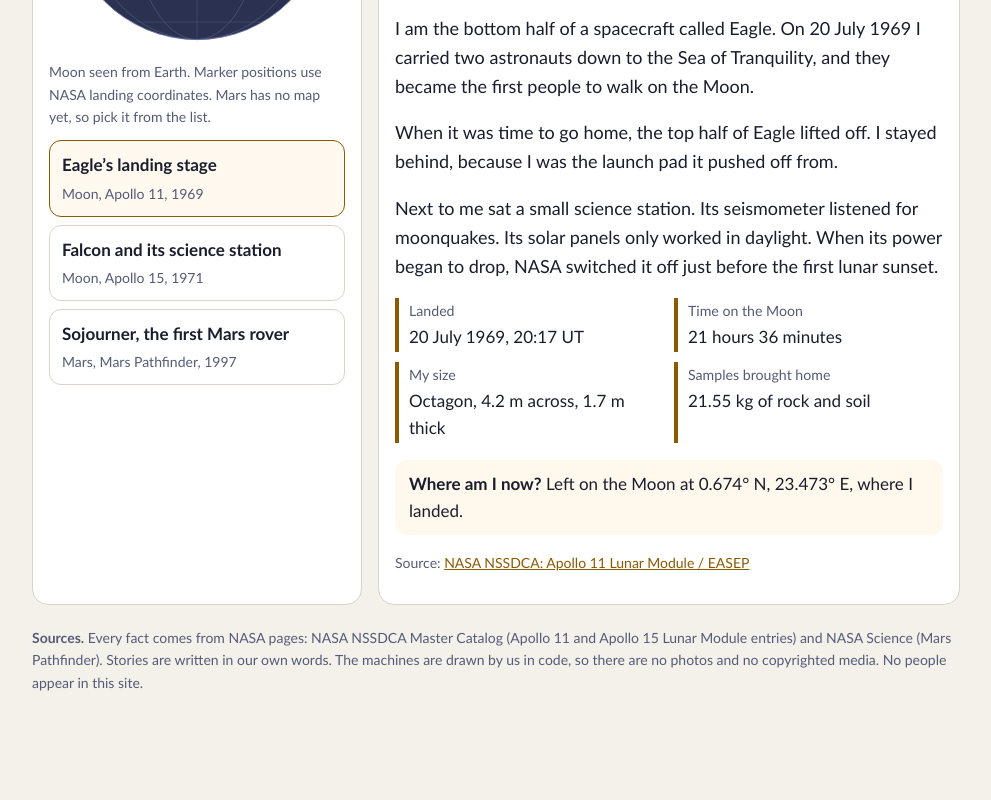
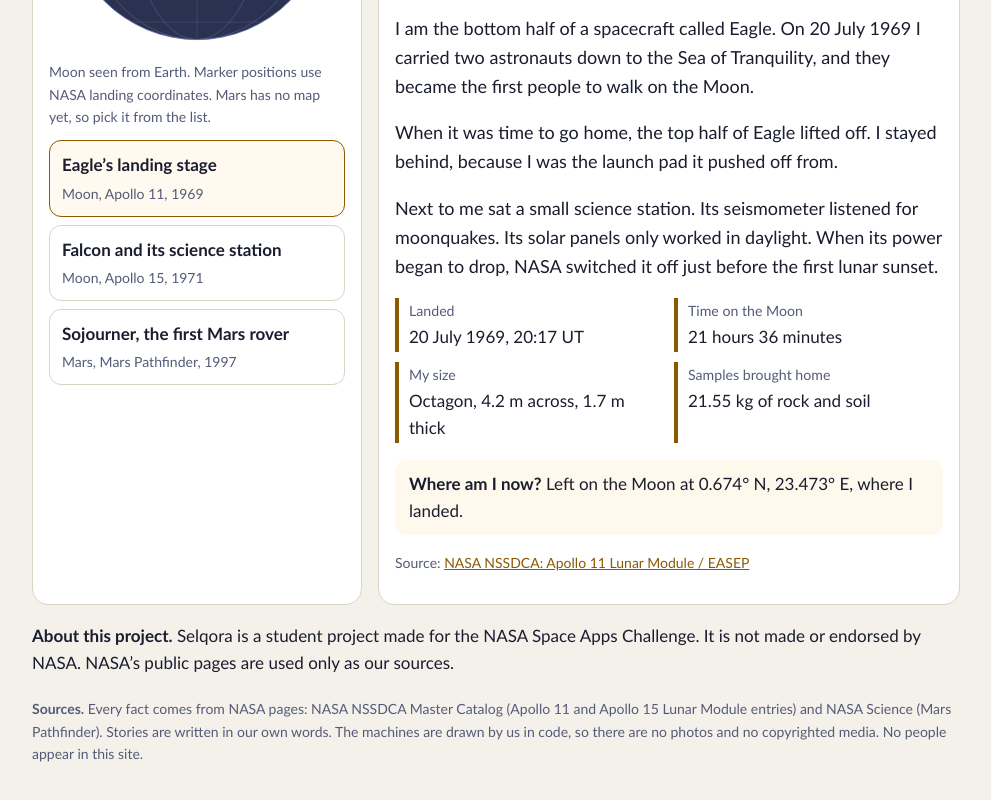
Before and after one commit to Parvathykk2006/selqora, a plain HTML site: page index.html in a window 1280 px wide. Shown: the part 1027-1827 px from the top of the page, without its empty margins (144-1135 px from the left). Before the commit the page ends 1785 px from the top, so only its background shows below. Drawn offline with Linux system fonts and the light colour scheme.

Commit message:
index.html

```diff
--- a/index.html
+++ b/index.html
@@ -47,7 +47,9 @@ button.pick1 b{display:block}button.pick1 span{color:var(--mute);font-size:14px}
 <div class="pick" id="pick"></div></div>
 <div class="card" id="story" aria-live="polite"></div>
 </div>
+  <p><b>About this project.</b> Selqora is a student project made for the NASA Space Apps Challenge. It is not made or endorsed by NASA. NASA’s public pages are used only as our sources.</p>
 <footer><p><b>Sources.</b> Every fact comes from NASA pages: NASA NSSDCA Master Catalog (Apollo 11 and Apollo 15 Lunar Module entries) and NASA Science (Mars Pathfinder). Stories are written in our own words. The machines are drawn by us in code, so there are no photos and no copyrighted media. No people appear in this site.</p></footer>
+
 </main>
 <script>
 const R=150,D=Math.PI/180;
```
